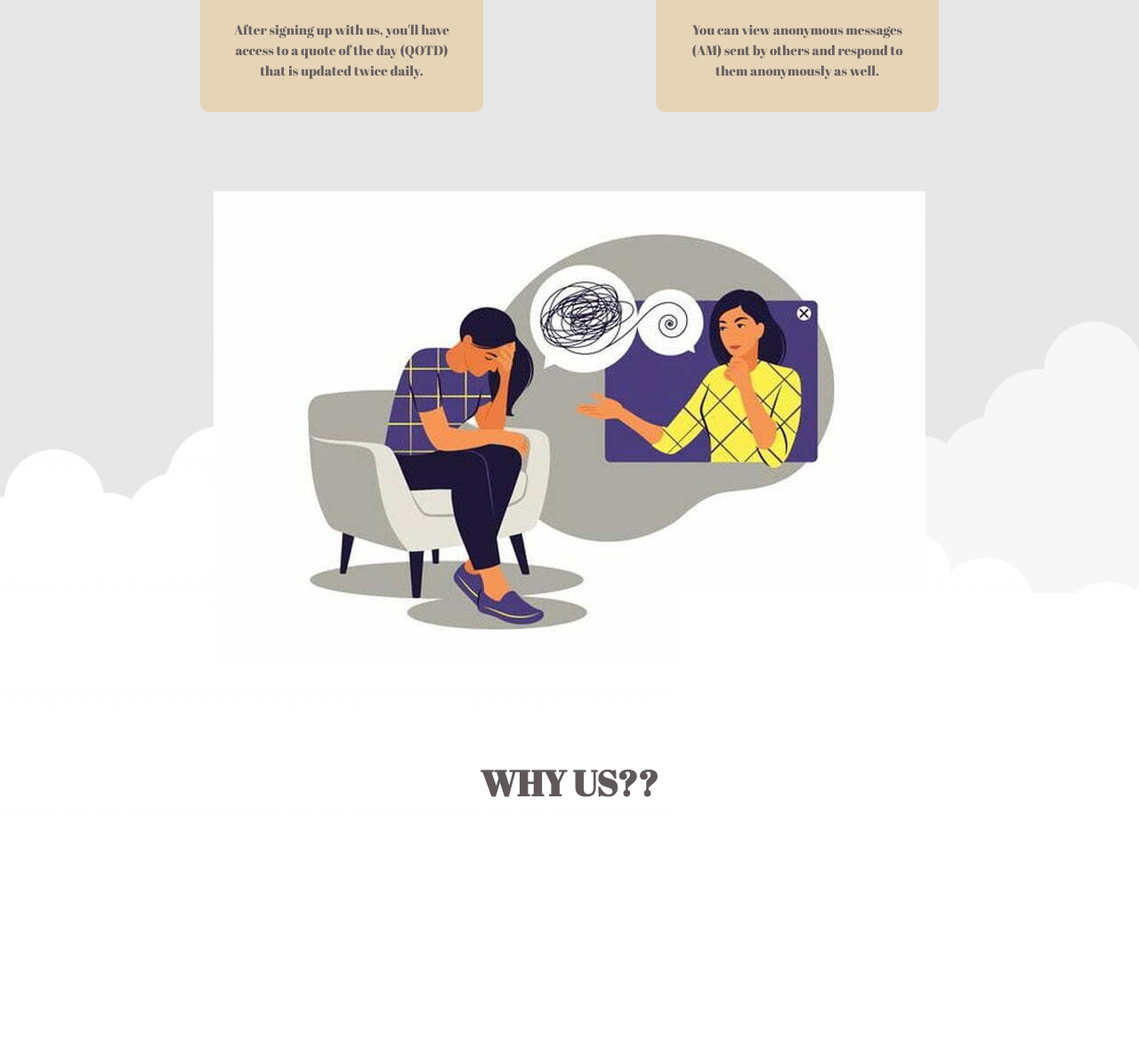
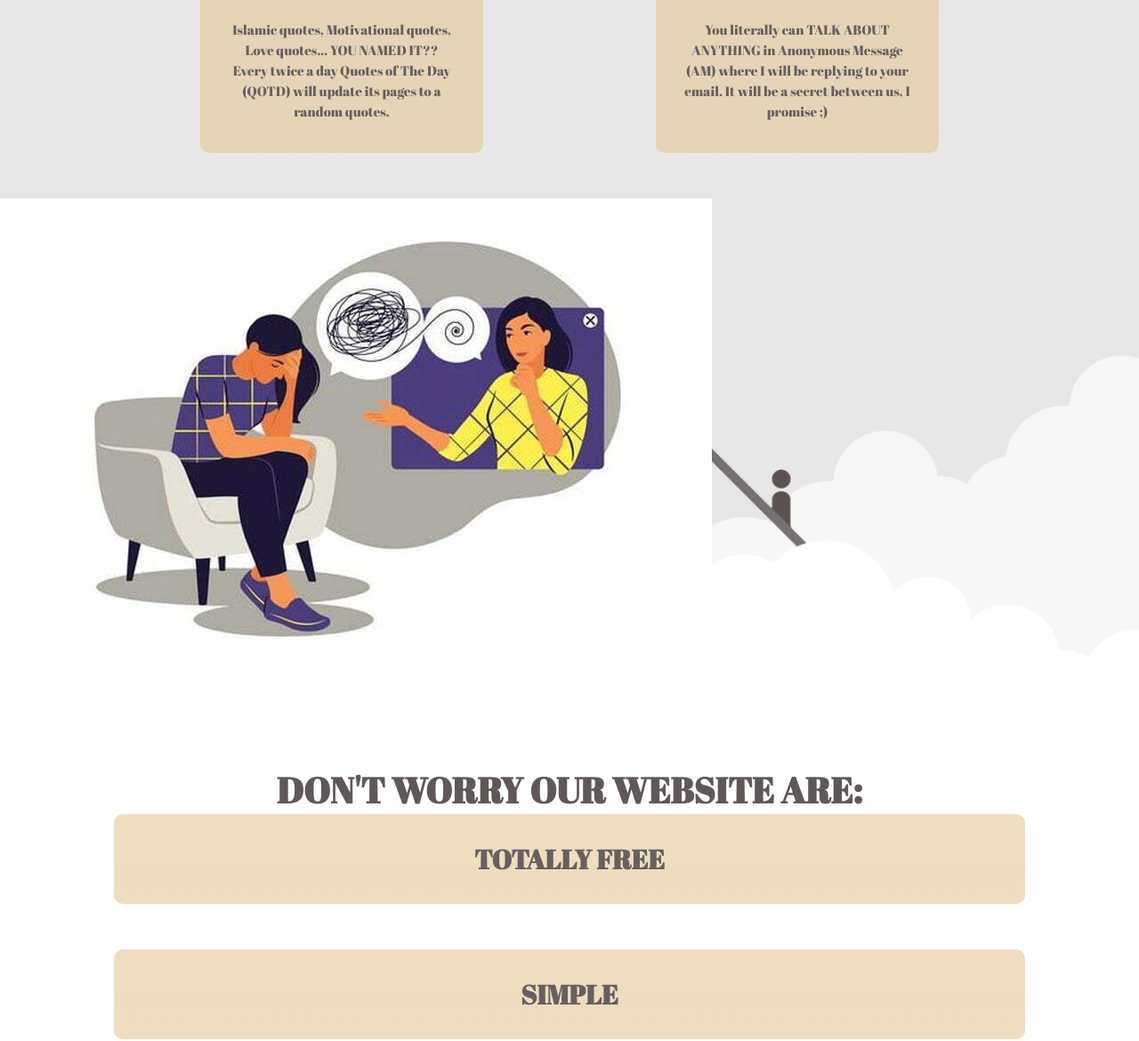
Before and after one commit to NMasyitahM/gwaenchanha, a plain HTML site: page about.html in a window 1280 px wide. Shown: the part 350-1520 px from the top of the page at 89% size. Drawn offline with Linux system fonts and the light colour scheme.

Commit message:
Update about.html

```diff
--- a/about.html
+++ b/about.html
@@ -14,31 +14,32 @@
             <a href="index.html"><img src="image/logo.png"></a>
             <div class="nav-links">
                 <ul>
-                    <li><a href="index.html">HOME</a></li>
-                    <li><a href="login.html">SIGN IN</a></lis>
+
+                    <li><a href="qotd.html">QOTD</a></lis>
+                    <li><a href="am.html">AM</a></lis>
                 </ul>
             </div>
         </nav>
 
 <!-------TECHNIQUES------>
  <section class="techniques">
-    <h1>WHAT WILL YOU GET AFTER SIGNING UP</h1>
+    <h1>WHAT DOES THIS WEBSITE CONTAINED OF??</h1>
 
     <div class="row">
         <div class="techniques-col">
             <h3>QOTD</h3>
-            <p>After signing up with us, you'll have access to a quote of the day (QOTD) that is updated twice daily.</p>
+            <p>Islamic quotes, Motivational quotes, Love quotes... YOU NAMED IT?? Every twice a day Quotes of The Day (QOTD) will update its pages to a random quotes.</p>
         </div>
         <div class="techniques-col">
             <h3>AM</h3>
-            <p>You can view anonymous messages (AM) sent by others and respond to them anonymously as well.</p>
+            <p>You literally can TALK ABOUT ANYTHING in Anonymous Message (AM) where I will be replying to your email. It will be a secret between us, I promise ;)</p>
         </div>
     </div>
  </section>
 
  <!-------GAMBAQ------>
  <section class="gambaq">
-    <div class="row">
+    <div class="row2">
         <div class=-"gambaq-col">
             <img src="image/penin.png">
 
@@ -49,20 +50,17 @@
 
  <!-------JOIN------>
  <section class="join">
-    <h1>WHY US??</h1>
+    <h1>DON'T WORRY OUR WEBSITE ARE:</h1>
 
-    <div class="row">
+    <div class="row3">
         <div class="join-col">
-            <h3>FREE</h3>
-            <p>The fee for the therapy will be free which is applied to all students.</p>
+            <h3>TOTALLY FREE</h3>
         </div>
         <div class="join-col">
-            <h3>CONFIDENTIAL</h3>
-            <p>In the comfort of your own home, you can get assistance. Anytime, anyplace, you can get in touch with your therapist with the click of a button.</p>
+            <h3>SIMPLE</h3>
         </div>
         <div class="join-col">
-            <h3>CONVINIENT</h3>
-            <p>Now, people in outlying areas may get the help they need whenever they need it, regardless of their location.</p>
+            <h3>TERBOEK</h3>
         </div>
     </div>
  </section>
```
